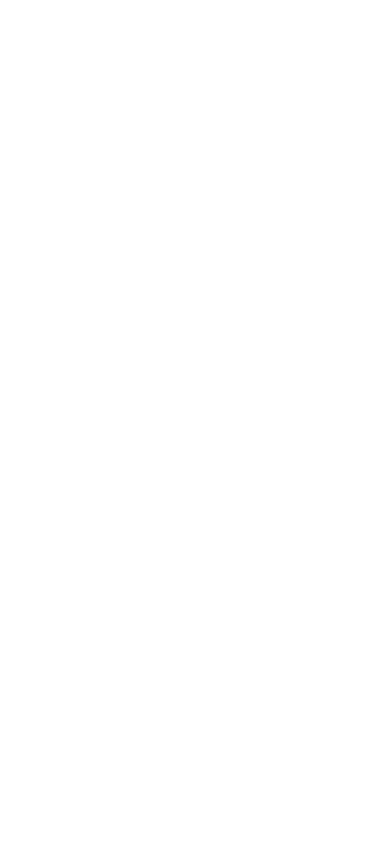
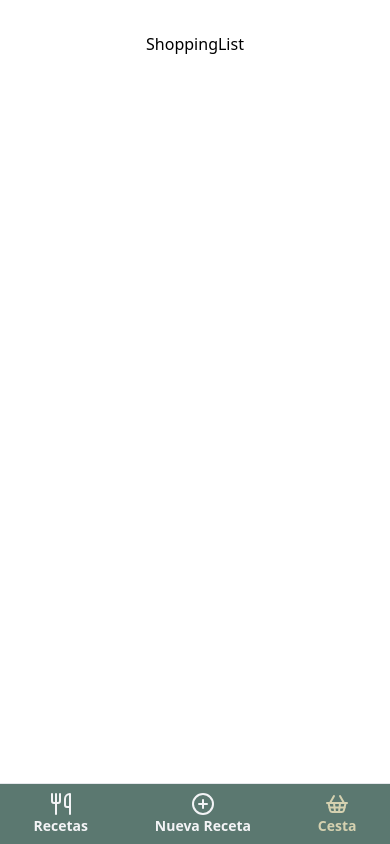
Before and after one commit to Project-CookFlow-E2E/CF-Frontend, a React (Vite) app: page /shopping-list in a window 390 px wide. Before the commit this address had no page. Built offline with nearby package versions, Linux system fonts and the light colour scheme.

Commit message:
feat: create mobile footer with routing integration

```diff
--- a/package.json
+++ b/package.json
@@ -13,6 +13,7 @@
     "@tailwindcss/vite": "^4.1.8",
     "axios": "^1.9.0",
     "lucide": "^0.511.0",
+    "lucide-react": "^0.511.0",
     "pnpm": "^10.11.0",
     "react": "^19.1.0",
     "react-dom": "^19.1.0",
--- a/src/App.jsx
+++ b/src/App.jsx
@@ -1,5 +1,6 @@
-import { AddRecipe, AdminDashboard, Home, InspireMe, Login, Profile, Recipe, Search, SignIn } from './pages'
+import { AddRecipe, AdminDashboard, Home, InspireMe, Login, Profile, Recipe, Search, SignIn, ShoppingList } from './pages'
 import { BrowserRouter, Routes, Route } from "react-router-dom";
+import { Footer } from './components';
 import './App.css'
 
 function App() {
@@ -16,7 +17,9 @@
         <Route path="/inspire-me" element={<InspireMe />} />
         <Route path="/add-recipe" element={<AddRecipe />} />
         <Route path="/admin-dashboard" element={<AdminDashboard />} />
+        <Route path="/shopping-list" element={<ShoppingList />} />
       </Routes>
+      <Footer/>
     </BrowserRouter>
   )
 }
--- a/src/components/Footer.jsx
+++ b/src/components/Footer.jsx
@@ -1,9 +1,32 @@
-import React from 'react'
+import { Utensils, PlusCircle, ShoppingBasket } from 'lucide-react'
+import { Link, useLocation } from 'react-router-dom'
 
 const Footer = () => {
+  const location = useLocation()
   return (
-    <div>Este es mi componente Footer.</div>
-
+    <footer className="fixed bottom-0 left-0 w-full bg-footer border-t border-gray-200 flex justify-around py-2 z-50">
+      <Link
+        to="/search"
+        className={`flex flex-col items-center ${location.pathname === '/search' ? 'text-primary' : 'text-gray-100'}`}
+      >
+        <Utensils className="w-6 h-6" />
+        <span className="text-sm font-semibold">Recetas</span>
+      </Link>
+      <Link
+        to="/add-recipe"
+        className={`flex flex-col items-center ${location.pathname === '/add-recipe' ? 'text-primary' : 'text-gray-100'}`}
+      >
+        <PlusCircle className="w-6 h-6" />
+        <span className="text-sm font-semibold">Nueva Receta</span>
+      </Link>
+      <Link
+        to="/shopping-list"
+        className={`flex flex-col items-center ${location.pathname === '/shopping-list' ? 'text-primary' : 'text-gray-100'}`}
+      >
+        <ShoppingBasket className="w-6 h-6" />
+        <span className="text-sm font-semibold">Cesta</span>
+      </Link>
+    </footer>
   )
 }
 
--- /dev/null
+++ b/src/pages/ShoppingList.jsx
@@ -0,0 +1,9 @@
+import React from 'react'
+
+const ShoppingList = () => {
+  return (
+    <div>ShoppingList</div>
+  )
+}
+
+export default ShoppingList
--- a/src/pages/index.js
+++ b/src/pages/index.js
@@ -7,3 +7,4 @@
 export { default as Recipe } from './Recipe';
 export { default as Search } from './Search';
 export { default as SignIn } from './SignIn';
+export { default as ShoppingList } from './ShoppingList';
```
Also changed, not shown: 1 other file (tests, documents, lock files or other folders).
